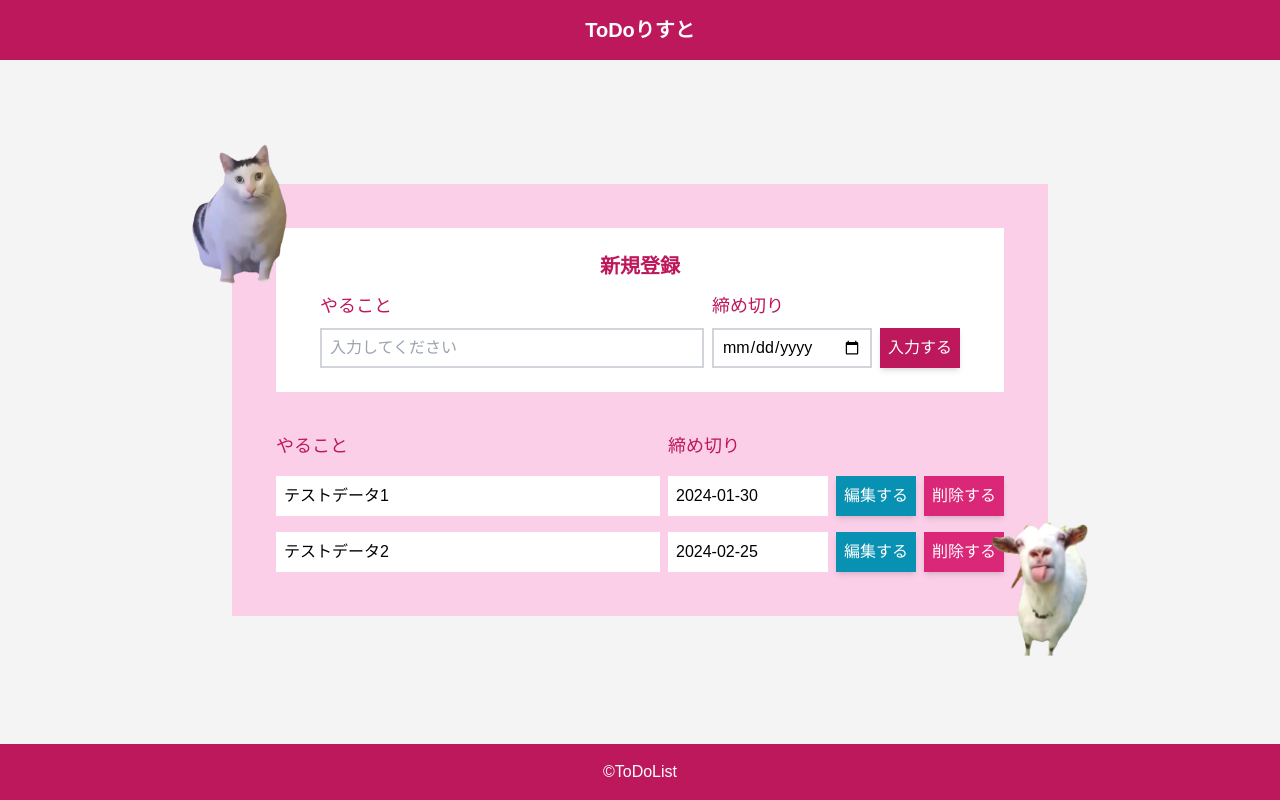
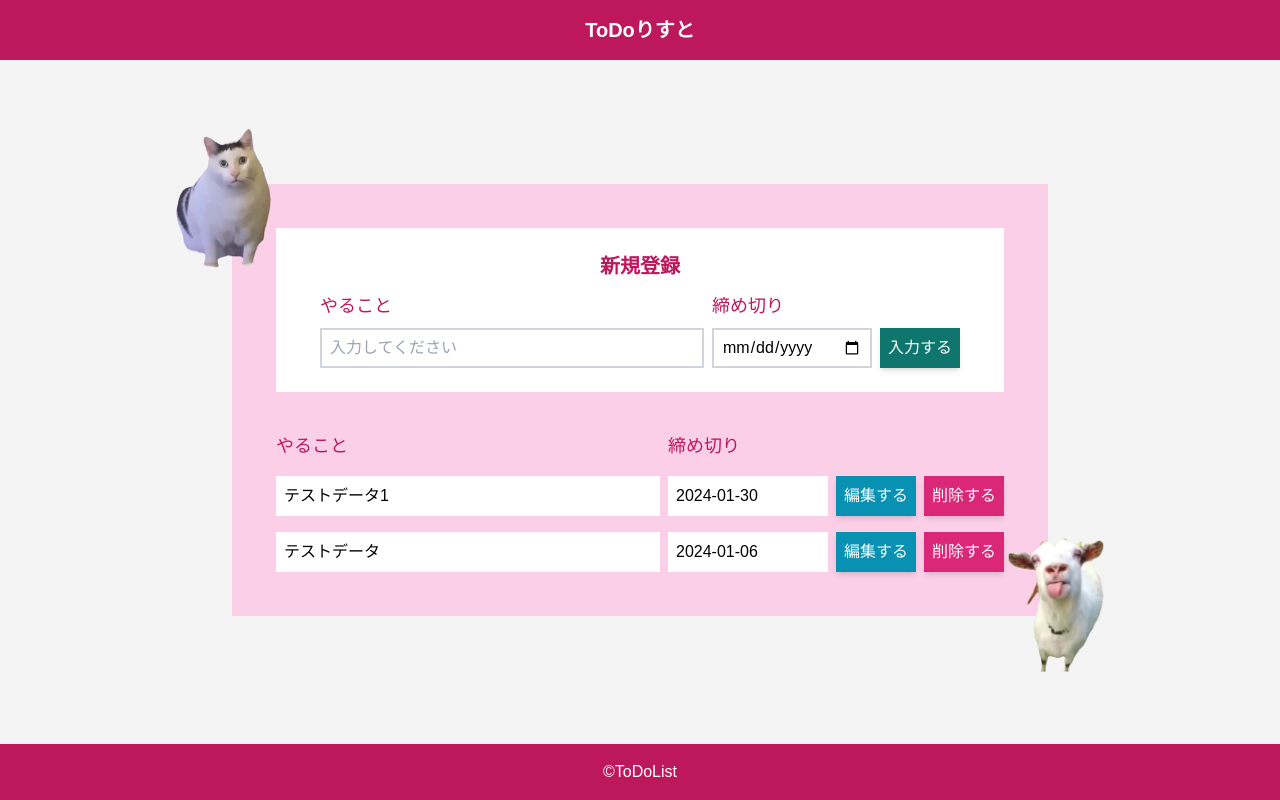
Before and after one commit to fujinuma1937/to-do-list, a Next.js app: page / in a window 1280 px wide. Built offline with nearby package versions, Linux system fonts and the light colour scheme; data requests are answered from the project's data file; a web font is replaced by a local one.

Commit message:
ボタンコンポーネントにした

```diff
--- a/app/page.tsx
+++ b/app/page.tsx
@@ -144,14 +144,14 @@ export default function Home() {
           : " h-full" + " " + " grid items-center"
       }
     >
-      <section className="relative bg-pink-200 w-fit p-11 m-auto">
+      <section className="relative bg-pink-200 w-fit p-11 m-auto flex flex-col gap-y-10">
         <Image
-          className="absolute top-[-40px] left-[-40px] w-24"
+          className="absolute top-[-56px] left-[-56px] w-24"
           src={catImage}
           alt="猫ミーム"
         />
         <Image
-          className="absolute bottom-[-40px] right-[-40px] w-24"
+          className="absolute bottom-[-56px] right-[-56px] w-24"
           src={goatImage}
           alt="ヤギ"
         />
--- a/app/src/components/List.tsx
+++ b/app/src/components/List.tsx
@@ -31,7 +31,7 @@ const List: React.FC<Props> = ({
   deleteData,
 }) => {
   return (
-    <ul className="flex flex-col gap-y-4 mt-10">
+    <ul className="flex flex-col gap-y-4">
       <li className="flex gap-x-2 ">
         <p className="min-w-96 text-pink-700 text-lg">やること</p>
         <p className="min-w-40 text-pink-700 text-lg">締め切り</p>
@@ -71,31 +71,23 @@ const List: React.FC<Props> = ({
               )}
 
               {editArray[index] ? (
-                <button
-                  className="bg-stone-600 text-white p-2 shadow-md"
-                  onClick={() => editEnd(index, todo.id)}
-                >
-                  編集完了
-                </button>
+                <Button
+                  type="editEnd"
+                  innerText="編集完了"
+                  action={() => editEnd(index, todo.id)}
+                />
               ) : (
-                // <Button
-                //   type="edit"
-                //   innerText="編集する"
-                //   action={editStart(index)}
-                // />
-                <button
-                  className="bg-cyan-600 text-white p-2 shadow-md"
-                  onClick={() => editStart(index)}
-                >
-                  編集する
-                </button>
+                <Button
+                  type="editStart"
+                  innerText="編集する"
+                  action={() => editStart(index)}
+                />
               )}
-              <button
-                className="bg-pink-600 text-white p-2 shadow-md"
-                onClick={() => deleteData(todo.id)}
-              >
-                削除する
-              </button>
+              <Button
+                type="delete"
+                innerText="削除する"
+                action={() => deleteData(todo.id)}
+              />
             </li>
           );
         })
--- a/app/src/components/Register.tsx
+++ b/app/src/components/Register.tsx
@@ -1,3 +1,5 @@
+import Button from "../parts/Button";
+
 type Props = {
   inputValue: string;
   setInputValue: React.Dispatch<React.SetStateAction<string>>;
@@ -40,12 +42,7 @@ const Register: React.FC<Props> = ({
             onChange={(event) => setInputDate(event.target.value)}
             required
           />
-          <button
-            className="bg-pink-700 text-white p-2 shadow-md"
-            onClick={() => addData()}
-          >
-            入力する
-          </button>
+          <Button type="input" innerText="入力する" action={() => addData()} />
         </div>
       </div>
     </div>
--- a/app/src/parts/Button.tsx
+++ b/app/src/parts/Button.tsx
@@ -1,21 +1,23 @@
 type Props = {
   type: string;
   innerText: string;
-  action: Function;
+  action: React.MouseEventHandler<HTMLButtonElement>;
+};
+type colorType = {
+  [K in string]: string;
+};
+const color: colorType = {
+  input: "bg-teal-700",
+  editStart: "bg-cyan-600",
+  editEnd: "bg-stone-600 ",
+  delete: "bg-pink-600",
 };
 
 const Button: React.FC<Props> = ({ type, innerText, action }) => {
-  let style = "";
-  switch (type) {
-    case "edit":
-      style = "bg-cyan-600";
-    case "delete":
-      style = "bg-pink-600";
-  }
   return (
     <button
-      className={style + "text-white p-2 shadow-md"}
-      onClick={() => action}
+      className={color[type] + " " + "text-white p-2 shadow-md"}
+      onClick={action}
     >
       {innerText}
     </button>
--- a/db.json
+++ b/db.json
@@ -6,9 +6,9 @@
       "deadline": "2024-01-30"
     },
     {
-      "id": "do7q9cf5h4p4",
-      "title": "テストデータ2",
-      "deadline": "2024-02-25"
+      "id": "758l8yoe9ai0",
+      "title": "テストデータ",
+      "deadline": "2024-01-06"
     }
   ],
   "user": [
```
